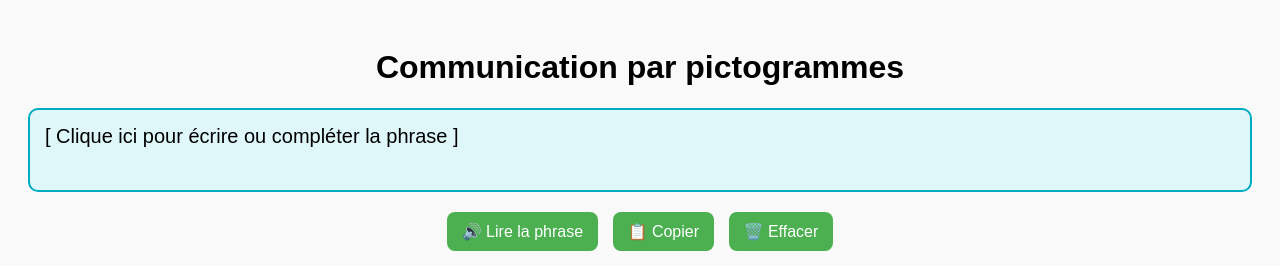
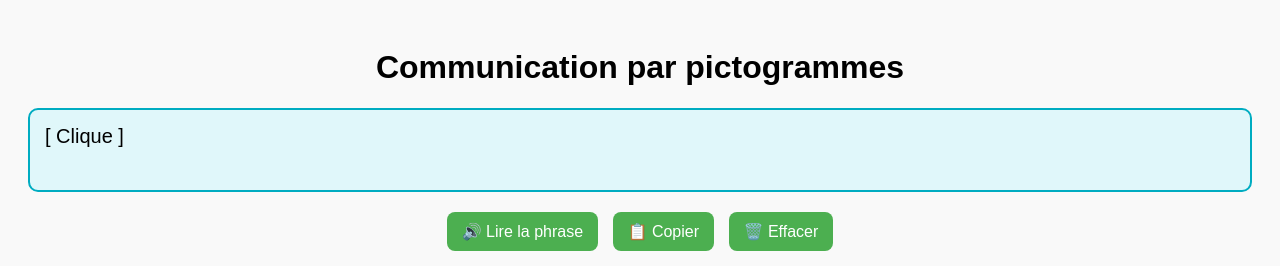
Before and after one commit to vincent692/CNO, a plain HTML site: page index.html in a window 1280 px wide. Shown: the top 266 px of the page. Drawn offline with Linux system fonts and the light colour scheme.

Commit message:
Update index.html

```diff
--- a/index.html
+++ b/index.html
@@ -118,7 +118,7 @@
 <h1>Communication par pictogrammes</h1>
 
 <!-- Zone de phrase -->
-<div id="phrase-zone" contenteditable="true">[ Clique ici pour écrire ou compléter la phrase ]</div>
+<div id="phrase-zone" contenteditable="true">[ Clique  ]</div>
 
 <!-- Boutons -->
 <div class="tools">
```
